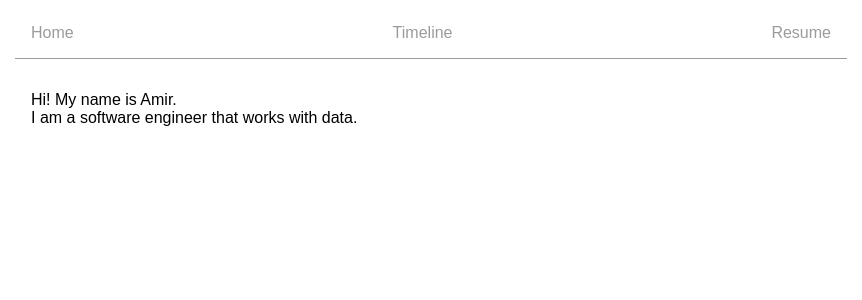
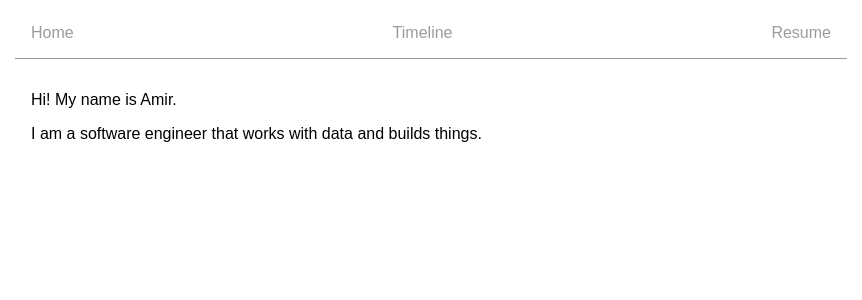
Before and after one commit to aamangeldi/amangeldi.info, a Next.js app: page / in a window 1280 px wide. Shown: the top 300 px of the page, without its empty margins (209-1071 px from the left). Built offline with nearby package versions, Linux system fonts and the light colour scheme.

Commit message:
I do like building things !

```diff
--- a/pages/index.js
+++ b/pages/index.js
@@ -3,7 +3,8 @@ import Layout from '../components/layout';
 export default function Index() {
   return (
     <Layout>
-        <p>Hi! My name is Amir.<br/>I am a software engineer that works with data.</p>
+        <p>Hi! My name is Amir.</p>
+        <p>I am a software engineer that works with data and builds things.</p>
     </Layout>
   );
 }
```
